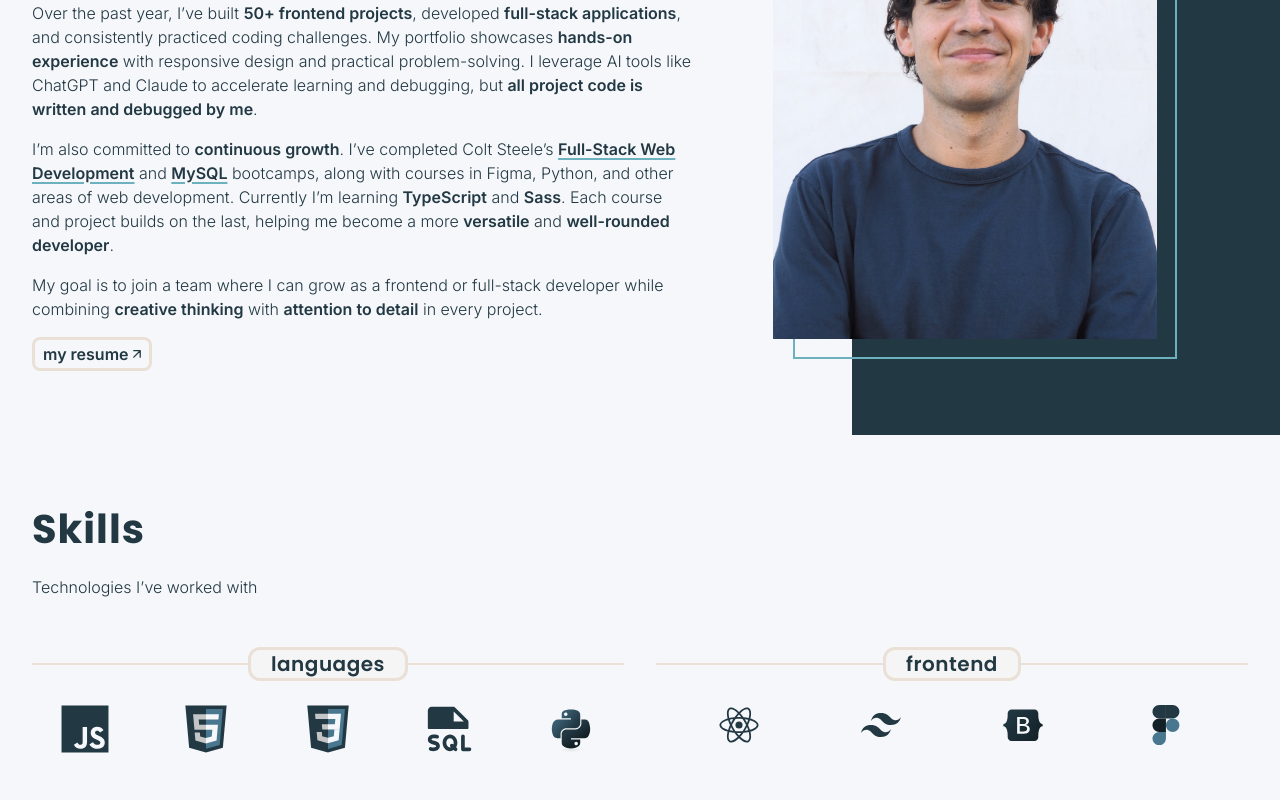
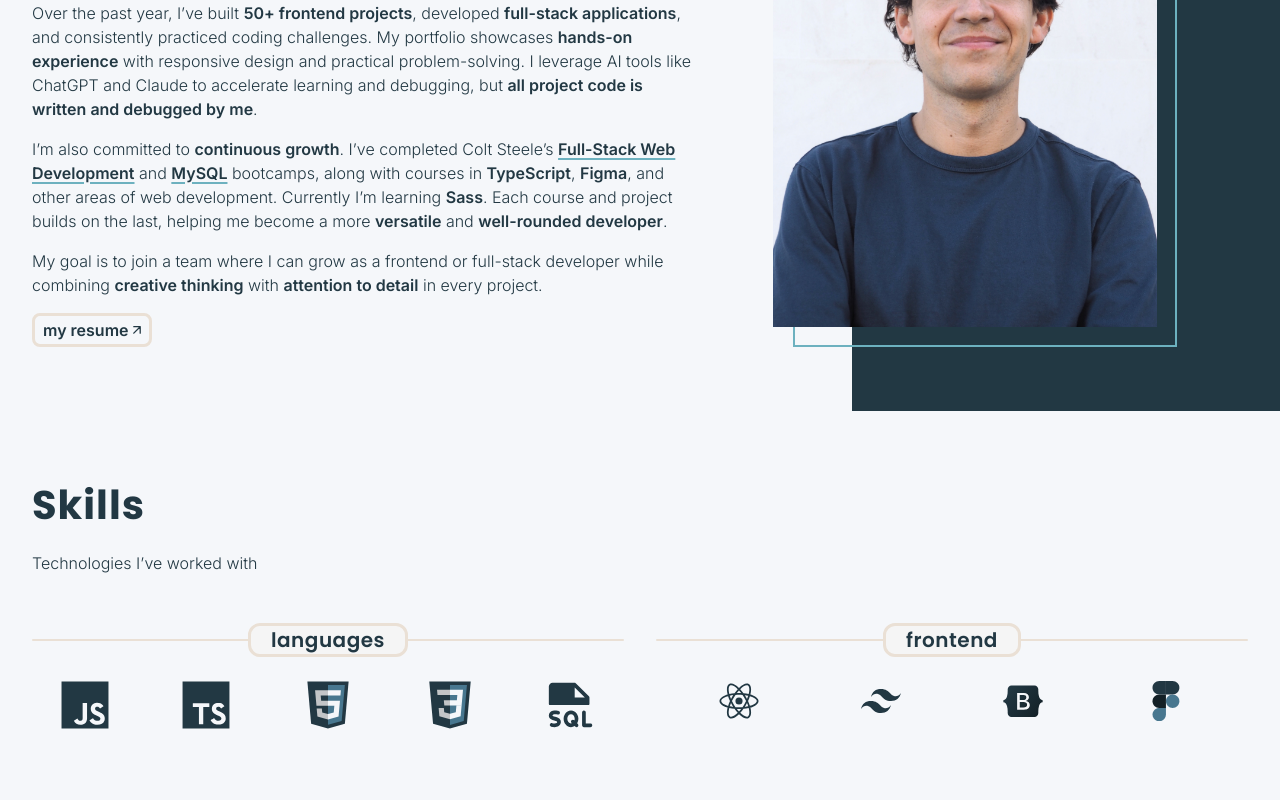
Before and after one commit to gumballoon/francisco-portfolio, a React (Vite) app: page / in a window 1280 px wide. Shown: the part 3860-4660 px from the top of the page. Built offline with nearby package versions, Linux system fonts and the light colour scheme.

Commit message:
updated info after completing TypeScript certification

```diff
--- a/src/AboutMe.jsx
+++ b/src/AboutMe.jsx
@@ -23,7 +23,7 @@ export default function AboutMe() {
                     </p>
 
                     <p className="mt-4">
-                        I’m also committed to <span>continuous growth</span>. I’ve completed Colt Steele’s <span><a href="https://www.udemy.com/course/the-web-developer-bootcamp/" target="_blank" className="link">Full-Stack Web Development</a></span> and <span><a href="https://www.udemy.com/course/the-ultimate-mysql-bootcamp-go-from-sql-beginner-to-expert/" target="_blank" className="link">MySQL</a></span> bootcamps, along with courses in Figma, Python, and other areas of web development. Currently I’m learning <span>TypeScript</span> and <span>Sass</span>. Each course and project builds on the last, helping me become a more <span>versatile</span> and <span>well-rounded developer</span>.
+                        I’m also committed to <span>continuous growth</span>. I’ve completed Colt Steele’s <span><a href="https://www.udemy.com/course/the-web-developer-bootcamp/" target="_blank" className="link">Full-Stack Web Development</a></span> and <span><a href="https://www.udemy.com/course/the-ultimate-mysql-bootcamp-go-from-sql-beginner-to-expert/" target="_blank" className="link">MySQL</a></span> bootcamps, along with courses in <span>TypeScript</span>, <span>Figma</span>, and other areas of web development. Currently I’m learning <span>Sass</span>. Each course and project builds on the last, helping me become a more <span>versatile</span> and <span>well-rounded developer</span>.
                     </p>
 
                     <p className="my-4">
--- a/src/Skills.jsx
+++ b/src/Skills.jsx
@@ -1,11 +1,11 @@
 import Divider from "./Divider";
 import SkillsIcon from "./SkillsIcon";
 
+import IconTypeScript from "./assets/icon-skills-typescript.svg?react";
 import IconJavaScript from "./assets/icon-skills-javascript.svg?react";
 import IconHtml from "./assets/icon-skills-html.svg?react";
 import IconCss from "./assets/icon-skills-css.svg?react";
 import IconSql from "./assets/icon-skills-sql.svg?react";
-import IconPython from "./assets/icon-skills-python.svg?react";
 import IconReact from "./assets/icon-skills-react.svg?react";
 import IconTailwind from "./assets/icon-skills-tailwind.svg?react";
 import IconBootstrap from "./assets/icon-skills-bootstrap.svg?react";
@@ -33,10 +33,10 @@ export default function Skills() {
                     < Divider title={'languages'}/>
                     <div className="w-full grid grid-cols-5 gap-4 items-center justify-between mt-6 text-gb-neutral-500 text-sm">
                         < SkillsIcon SVG={IconJavaScript} width={'50%'} description={'JavaScript'}/>
+                        < SkillsIcon SVG={IconTypeScript} width={'50%'} description={'TypeScript'}/>
                         < SkillsIcon SVG={IconHtml} width={'50%'} description={'HTML5'}/>
                         < SkillsIcon SVG={IconCss} width={'50%'} description={'CSS3'}/>
                         < SkillsIcon SVG={IconSql} width={'45%'} description={'SQL'}/>
-                        < SkillsIcon SVG={IconPython} width={'50%'} description={'Python'}/>
                     </div>
                 </div>
 
```
Also changed, not shown: src/assets/icon-skills-typescript.svg (added), 1 other file (tests, documents, lock files or other folders).
